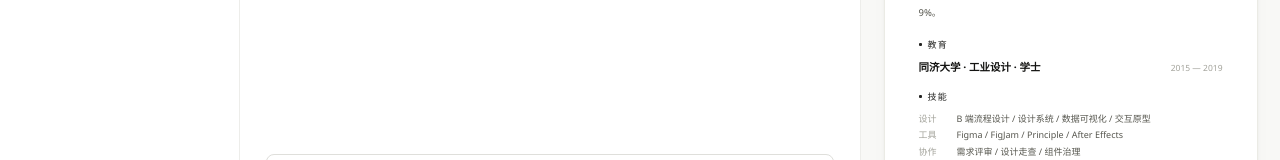
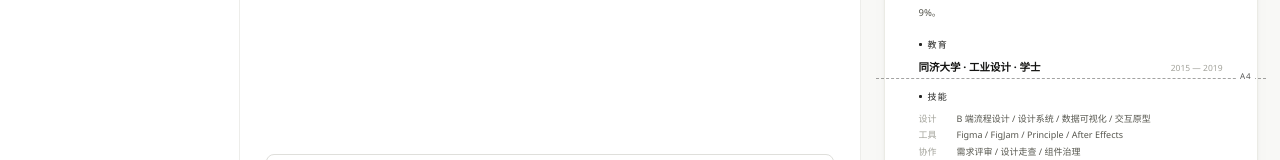
Before and after one commit to Anitier2005/sharp-resume, a React (Vite) app: page / in a window 1280 px wide. Shown: the part 541-701 px from the top of the page. Built offline with nearby package versions, Linux system fonts and the light colour scheme.

Commit message:
feat: 纸面上画 A4 分页虚线
内容超一页时在等比高度处画一条虚线并标 A4，标出打印会被切断的位置；
只在一页内时不出现。

```diff
--- a/src/components/resume/panel.tsx
+++ b/src/components/resume/panel.tsx
@@ -20,6 +20,8 @@ export function ResumePanel() {
   const [zoom, setZoom] = useState(100);
   const [libOpen, setLibOpen] = useState(false);
   const [sheets, setSheets] = useState(1);
+  /** 当前纸宽下 A4 一页的高度（px），用来画分页线 */
+  const [a4Height, setA4Height] = useState(529);
   const canvasRef = useRef<HTMLDivElement | null>(null);
   const wrapRef = useRef<HTMLDivElement | null>(null);
 
@@ -43,10 +45,12 @@ export function ResumePanel() {
     const paper = wrapRef.current?.firstElementChild as HTMLElement | null;
     if (!paper) return;
     const measure = () => {
-      const width = paper.clientWidth;
+      const width = paper.offsetWidth;
       if (!width) return;
-      const height = paper.scrollHeight;
-      setSheets(Math.max(1, height / (width * (297 / 210))));
+      const height = paper.offsetHeight;
+      const onePage = width * (297 / 210);
+      setA4Height(onePage);
+      setSheets(Math.max(1, height / onePage));
     };
     measure();
     const observer = new ResizeObserver(measure);
@@ -209,6 +213,11 @@ export function ResumePanel() {
           ) : (
             <Paper person={person} page={page} onPatchPage={patchPage} onPatchBullet={patchBullet} />
           )}
+          {sheets > 1.02 && (
+            <div className="paper-break" style={{ top: a4Height }} aria-hidden>
+              <span>A4</span>
+            </div>
+          )}
         </div>
       </div>
 
--- a/src/styles/app.css
+++ b/src/styles/app.css
@@ -600,7 +600,20 @@ html[data-accent="clay"]   .win[data-mode="dark"]{--acc:#F08A6E;}
 }
 
 /* ---------- 纸面编辑 ---------- */
-.paper-wrap{width:374px;max-width:100%;}
+.paper-wrap{position:relative;width:374px;max-width:100%;}
+/* 超出 A4 一页时在纸面上画一条分页虚线，标出打印会被切断的位置 */
+.paper-break{
+  position:absolute;left:-8px;right:-8px;
+  border-top:1px dashed color-mix(in srgb, var(--acc-paper) 42%, transparent);
+  pointer-events:none;
+}
+.paper-break span{
+  position:absolute;right:11px;top:-9px;
+  padding:0 3px;
+  font-size:8px;letter-spacing:.12em;
+  color:color-mix(in srgb, var(--acc-paper) 78%, transparent);
+  background:var(--paper);
+}
 [contenteditable][data-ph]:empty::before{content:attr(data-ph);color:var(--paper-3);pointer-events:none;}
 [contenteditable]:focus{outline:none;background:color-mix(in srgb, var(--acc-paper) 6%, transparent);border-radius:2px;}
 .p-summary{margin-top:10px;font-size:9.5px;line-height:1.9;color:var(--paper-2);}
```
Also changed, not shown: 1 other file (tests, documents, lock files or other folders).
